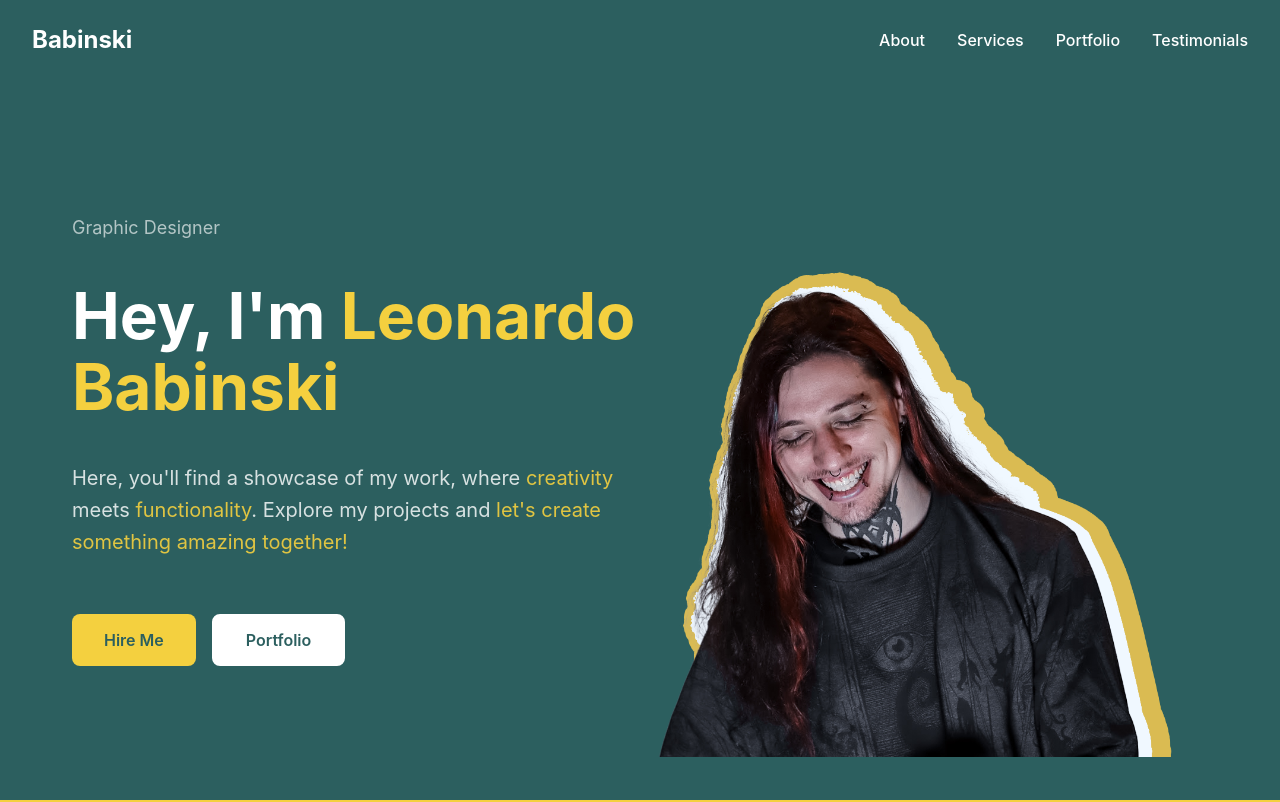
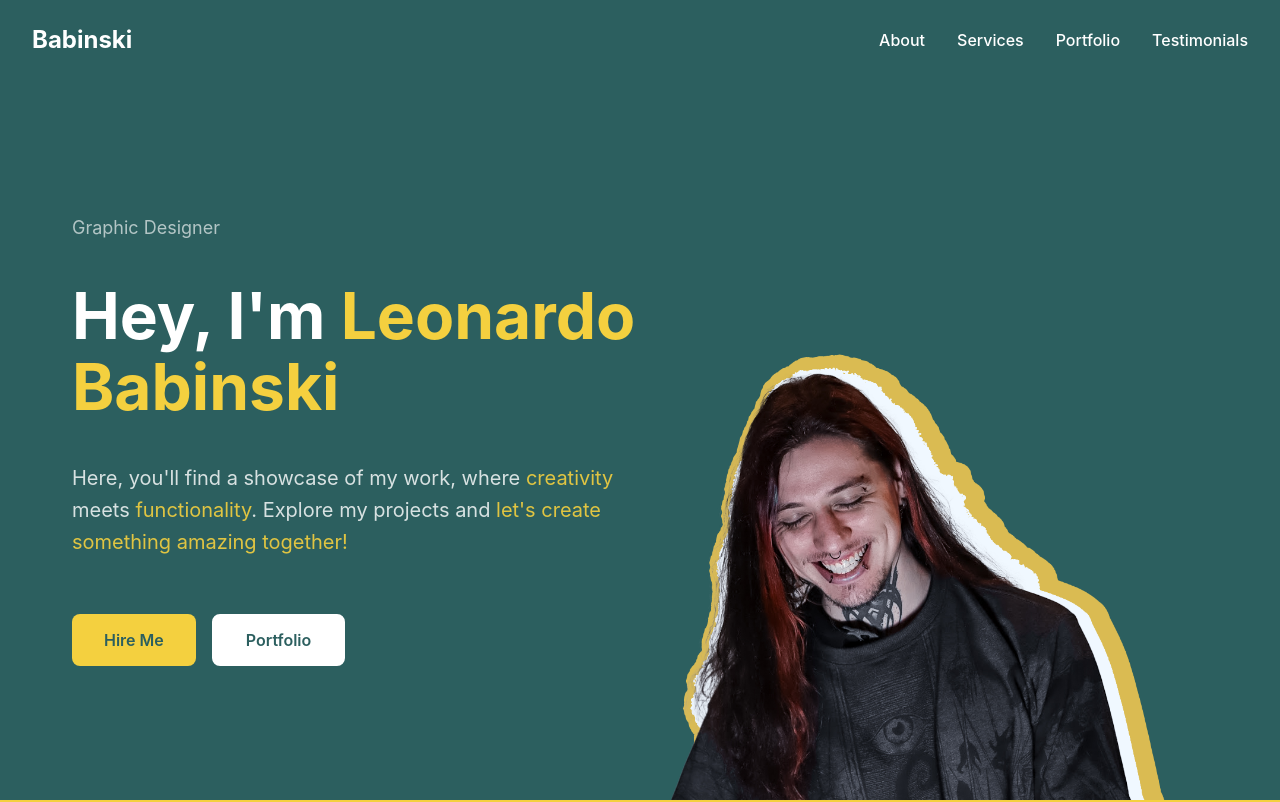
Before and after one commit to leonardobabinski/babinskidesign, a React (Vite) app: page / in a window 1280 px wide. Shown: the top 802 px of the page. Built offline with nearby package versions, Linux system fonts and the light colour scheme.

Commit message:
Update Hero.jsx

```diff
--- a/src/components/Hero.jsx
+++ b/src/components/Hero.jsx
@@ -11,7 +11,7 @@ const Hero = () => {
   return (
     <section
       id="home"
-      className="hero-section relative overflow-hidden min-h-screen flex items-center"
+      className="hero-section relative overflow-hidden min-h-screen flex items-stretch"
     >
       <div className="container-custom w-full">
         <div className="grid sm:grid-cols-2 h-full">
@@ -59,9 +59,10 @@ const Hero = () => {
               src={profilePhoto}
               alt="Leonardo Babinski"
               className="
-                relative bottom-[-40px]
+                 relative bottom-[-40px]
                 w-[70vw] max-w-[320px]
                 sm:w-[65vw] sm:max-w-[860px]
+                object-contain
               "
             />
           </div>
```
